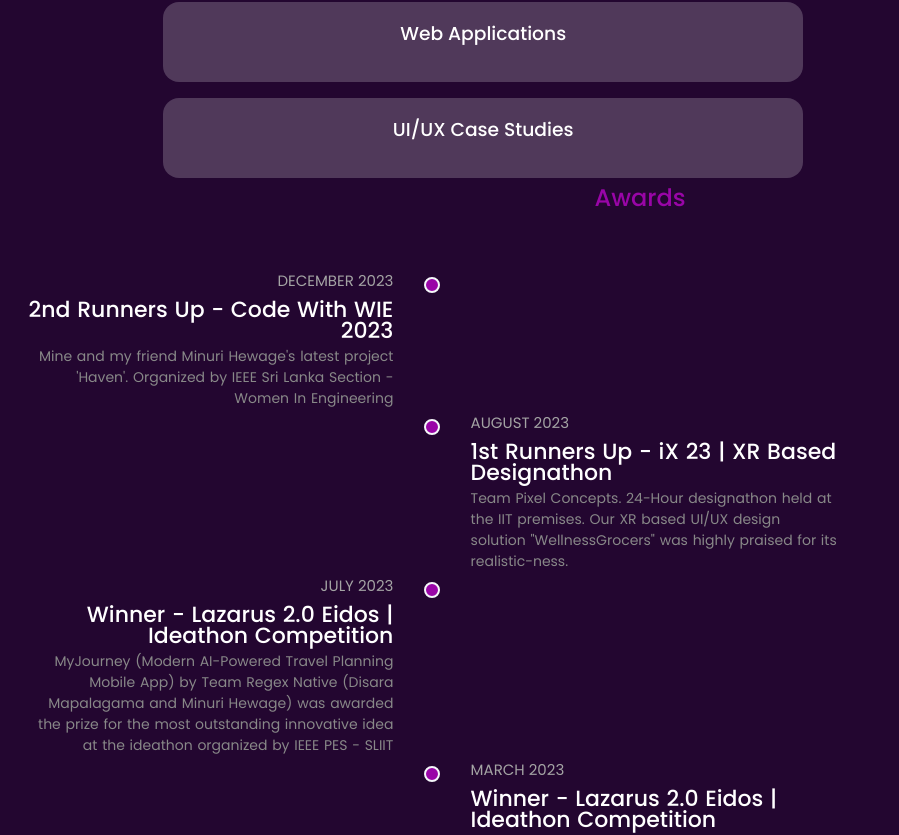
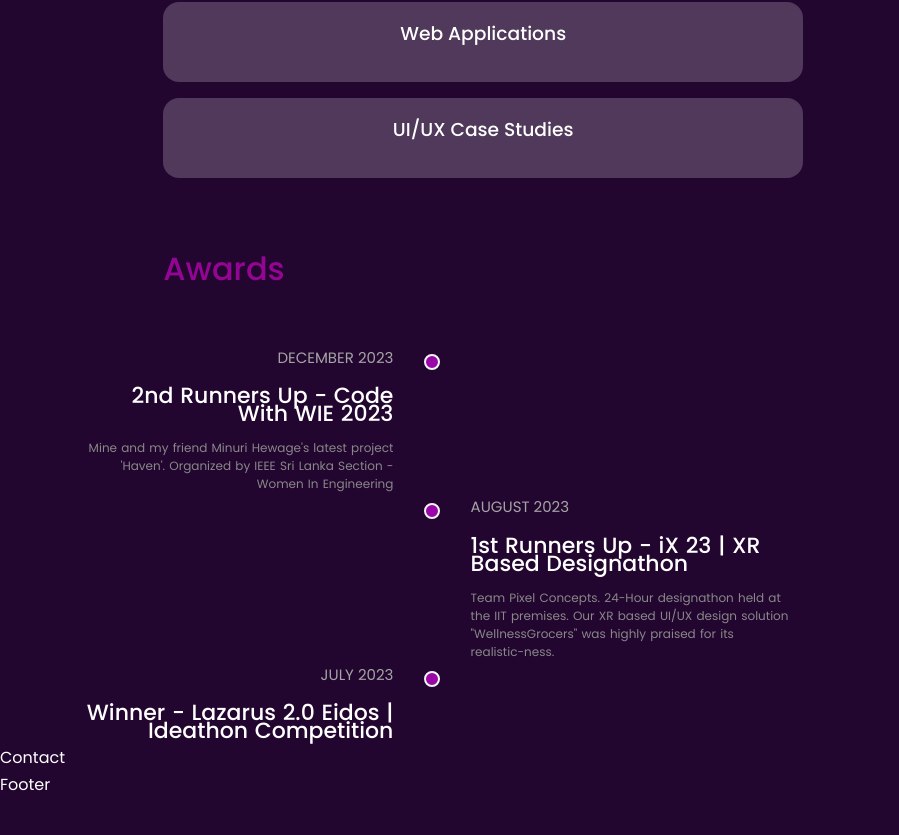
Before and after one commit to disara7/portfolio, a React (Create React App) app: page / in a window 1280 px wide. Shown: the part 3117-3952 px from the top of the page, without its empty margins (0-899 px from the left). After the commit the page ends 3916 px from the top, so only its background shows below. Built offline with nearby package versions, Linux system fonts and the light colour scheme.

Commit message:
updated awards timeline

```diff
--- a/src/components/awards/Awards.jsx
+++ b/src/components/awards/Awards.jsx
@@ -4,8 +4,9 @@ import './awards.css'
 const Awards = () => {
   return (
     <section id='awards' className='timestyle'>
-      <h2>Awards</h2>
+      <h2 className='section__title'>Awards</h2>
 
+      <div className="scrollsection">
       <div class="timeline-block timeline-block-left">
         <div class="marker"></div>
           <div class="timeline-content">
@@ -190,6 +191,7 @@ const Awards = () => {
          <p>Issued by CSSL and ESOFT Metro Campus. Passed the written test held at ESOFT Metro Campus Kandy, leading the team of three and got selected for the first round of the competition that aired on ITN.</p>
       </div>
    </div>
+      </div>
 
 
     </section>
--- a/src/components/awards/awards.css
+++ b/src/components/awards/awards.css
@@ -46,6 +46,7 @@
   font-size: 22px;
   font-weight: 500;
   color: white;
+  width: 19.5rem;
 
 }
 
@@ -55,14 +56,21 @@
 }
 
 .timeline-content p {
-  font-size: 14px;
+  margin-top: 1rem;
+  font-size: 12px;
   line-height: 1.5em;
   word-spacing: 1px;
   color: #888;
-  width: 23rem;
+  width: 20rem;
 }
 
 .timestyle {
   overflow: scroll;
   left: 2rem;
 }
+
+
+.scrollsection {
+  height: 25rem;
+  overflow-y: auto;
+}
```
